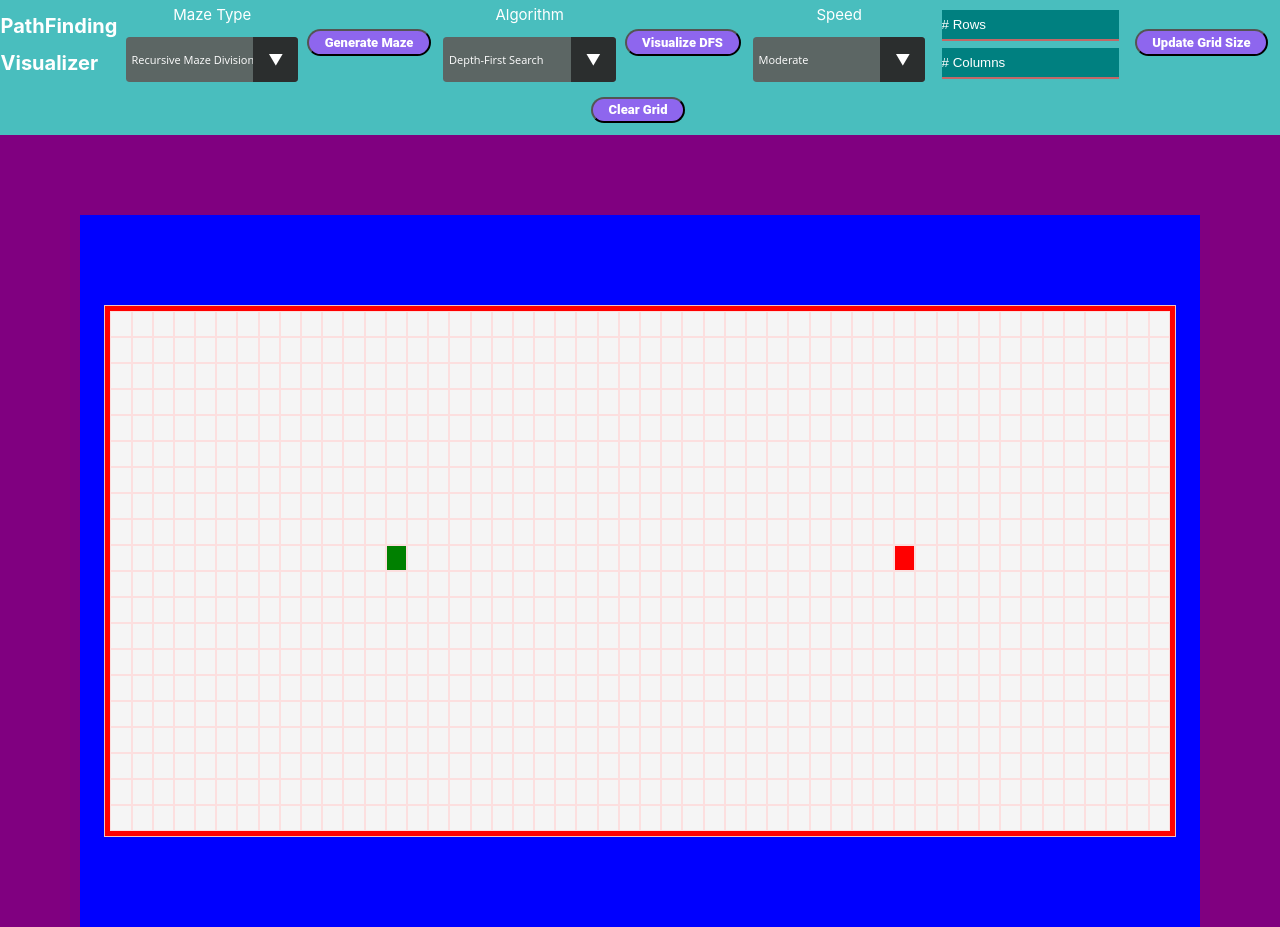
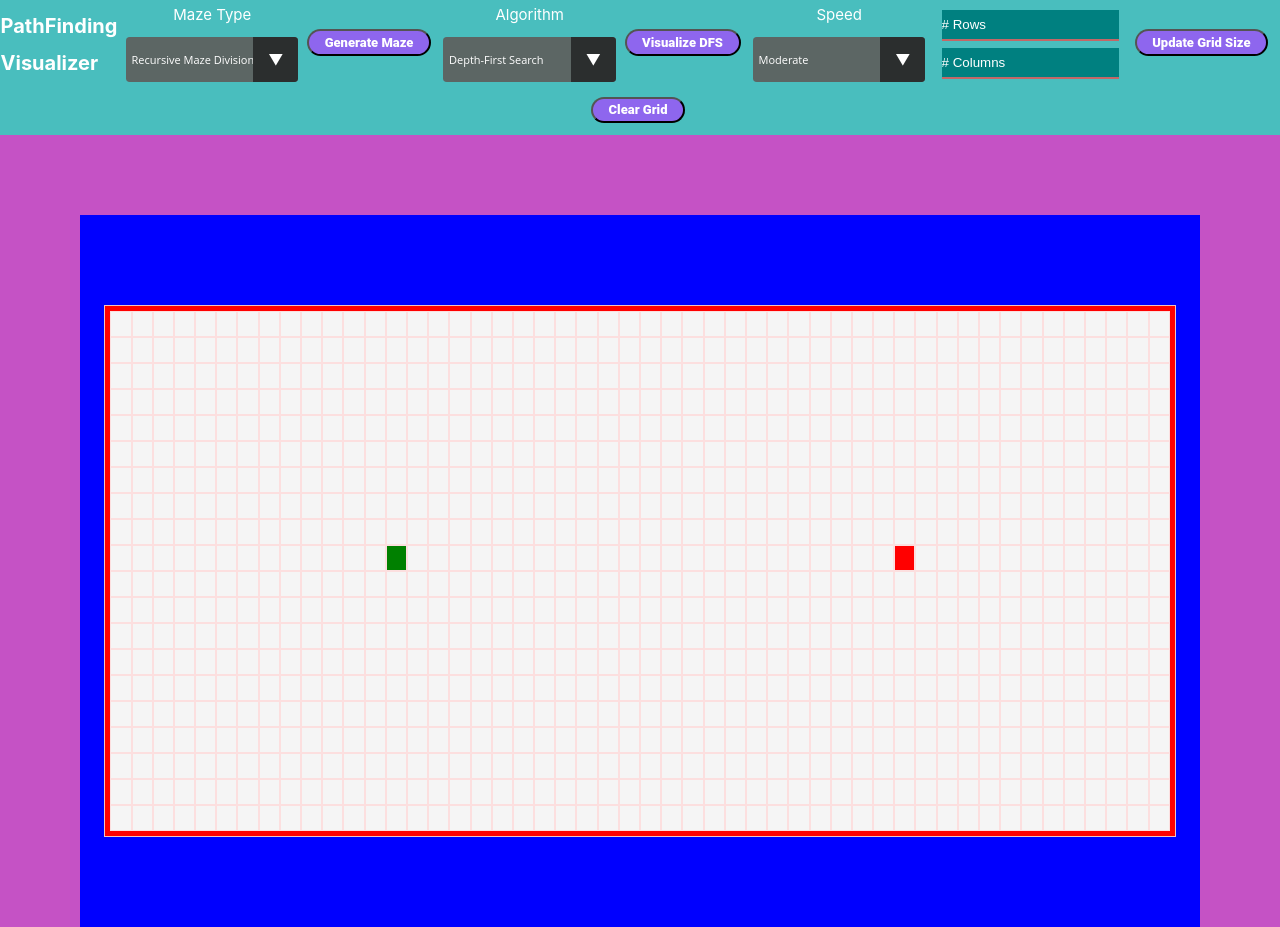
Before and after one commit to alexwang177/path-finder, a React (Create React App) app: page / in a window 1280 px wide. Built offline with nearby package versions, Linux system fonts and the light colour scheme.

Commit message:
flex 1 0 auto

```diff
--- a/src/App.css
+++ b/src/App.css
@@ -1,7 +1,7 @@
 html, body {
     height: 100%;
     margin: 0;
-    background-color: purple;
+    background-color: rgb(197, 82, 197);
 }
 
 /* App Container CSS */
@@ -46,7 +46,7 @@ html, body {
 
     font-size: 10px;
 
-    flex: 1 1 auto;
+    flex: 1 0 auto;
 
 }
 
@@ -187,7 +187,7 @@ select {
     margin: 5em;
     padding: 5em;
 
-    flex: 1 1 auto;
+    flex: 1 0 auto;
 
     z-index: 1;
 }
@@ -206,7 +206,6 @@ select {
     display: -ms-flexbox;
     display: -moz-flex;
     display: -webkit-flex;
-    display: flex;
 
     display: flex;
 }
```
